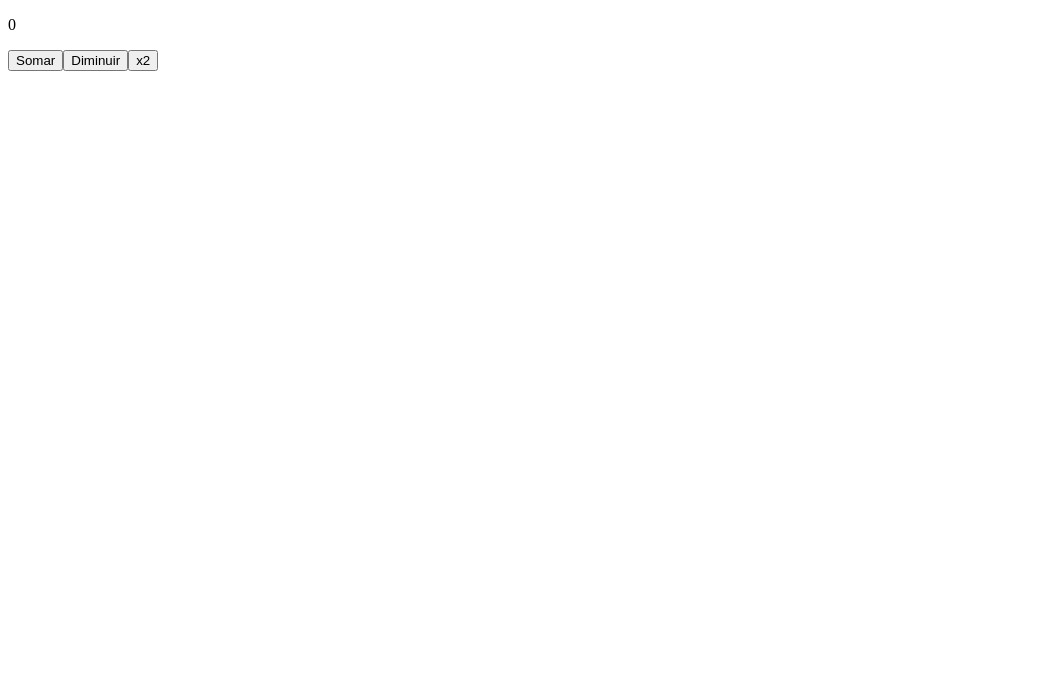
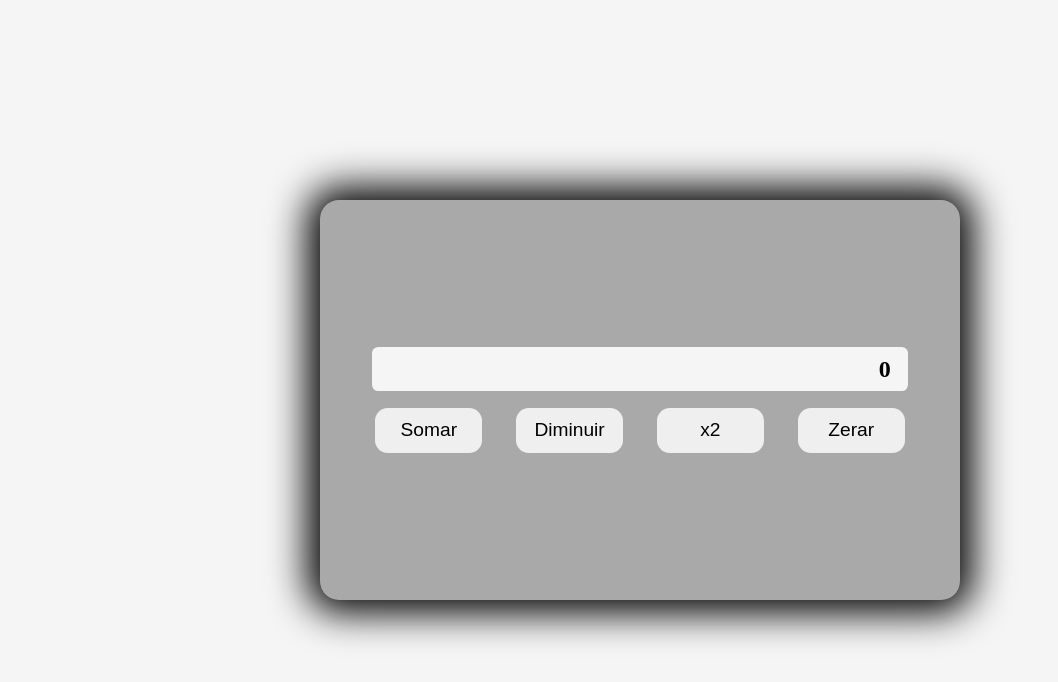
Before and after one commit to Al3ncar/Contador, a React (Create React App) app: page / in a window 1280 px wide. Shown: the top 682 px of the page, without its empty margins (0-1058 px from the left). Built offline with nearby package versions, Linux system fonts and the light colour scheme.

Commit message:
Count upgrade

```diff
--- a/src/App.css
+++ b/src/App.css
@@ -17,14 +17,13 @@
   width: 50%;
   height: 50%;
   border-radius: 1.5vw;
-  box-shadow: 2vw 2vh 2vw;
+  box-shadow: 0vw 0vh 3vw 1vw;
   padding: 3%;
   background-color: rgb(170, 169, 169);
   display: flex;
   justify-content: center;
   align-items: center;
   flex-direction: column;
-
 }
 
 .result{
@@ -43,10 +42,10 @@
 }
 
 button{
-  width: 50%;
-  padding: 8% 0;
+  width: 25%;
+  padding: 2% 0;
   border: none;
   border-radius: 1vw;
   margin: 3%;
-  font-size: 3vw;
+  font-size: 1.5vw;
 }
--- a/src/App.js
+++ b/src/App.js
@@ -1,68 +1,77 @@
-// import React, {Component} from 'react'
-// import './App.css'
-
-// export default class App extends Component{
-//   state = {
-//     number:0,
-//   }
-//   soma = () => {
-//     this.setState({
-//       number: this.state.number === 10 ? this.state.number=10: this.state.number+1,
-//     })
-//   }
-//   adiçao = () => {
-//     this.setState({
-//       number: this.state.number === 0 ? this.state.number=0: this.state.number-1
-//     })
-//   }
-//   render(){
-//     return(
-//       <div className='calc'>
-//         <div className='calc-container'>
-//           <div className='result'>
-//             <h1>{this.state.number}</h1>
-//           </div>
-//           <div className='options'>
-//             <button onClick={this.soma}>+1</button>
-//             <button onClick={this.adiçao}>-1</button>
-//           </div>
-//         </div>
-//       </div>
-//     )
-//   }
-// }
-
-
 import React, {Component} from "react"
+import './App.css'
 
 export default class App extends Component {
   state = { number: 0}
 
   Add = () => {
-    this.setState({ number: this.state.number + 1 })
+    this.setState({ number: this.state.number !== 100? this.state.number + 1 : this.state.number = 100 })
+  }
+  Decrease = () => {
+    this.setState({ number: this.state.number !== -100? this.state.number- 1 : this.state.number = -100  })
+  }
+  Multiply = () => {
+    this.setState({ number: this.state.number < 50 && this.state.number > -50?
+      this.state.number * 2 : this.state.number = 0})
+  }
+  Reset = () => {
+    this.setState({ number: this.state.number = 0})
   }
 
-  decrease = () => {
-    this.setState({ number: this.state.number - 1  })
-  }
-
-  multiply = () => {
-    this.setState({ number: this.state.number * 2})
-  }
   render(){
     return(
-      <section>
-        <div>
-          <div>
-            <p>{this.state.number}</p>
+      <section className='calc' >
+        <div className='calc-container'>
+          <div  className='result'>
+            <h1>{this.state.number}</h1>
           </div>
-          <div>
+          <div className='options'>
             <button onClick={this.Add}>Somar</button>
-            <button onClick={this.decrease}>Diminuir</button>
-            <button onClick={this.multiply}>x2</button>
+            <button onClick={this.Decrease}>Diminuir</button>
+            <button onClick={this.Multiply}>x2</button>
+            <button onClick={this.Reset}>Zerar</button>
           </div>
         </div>
       </section>
     )
   }
 }
+
+
+/*
+  // -------- Codigo Antigo ------------- //
+
+    import React, {Component} from 'react'
+    import './App.css'
+
+    export default class App extends Component{
+      state = {
+        number:0,
+      }
+      soma = () => {
+        this.setState({
+          number: this.state.number === 10 ? this.state.number=10: this.state.number+1,
+        })
+      }
+      adiçao = () => {
+        this.setState({
+          number: this.state.number === 0 ? this.state.number=0: this.state.number-1
+        })
+      }
+      render(){
+        return(
+          <div className='calc'>
+            <div className='calc-container'>
+              <div className='result'>
+                <h1>{this.state.number}</h1>
+              </div>
+              <div className='options'>
+                <button onClick={this.soma}>+1</button>
+                <button onClick={this.adiçao}>-1</button>
+              </div>
+            </div>
+          </div>
+        )
+      }
+    }
+*/
```
